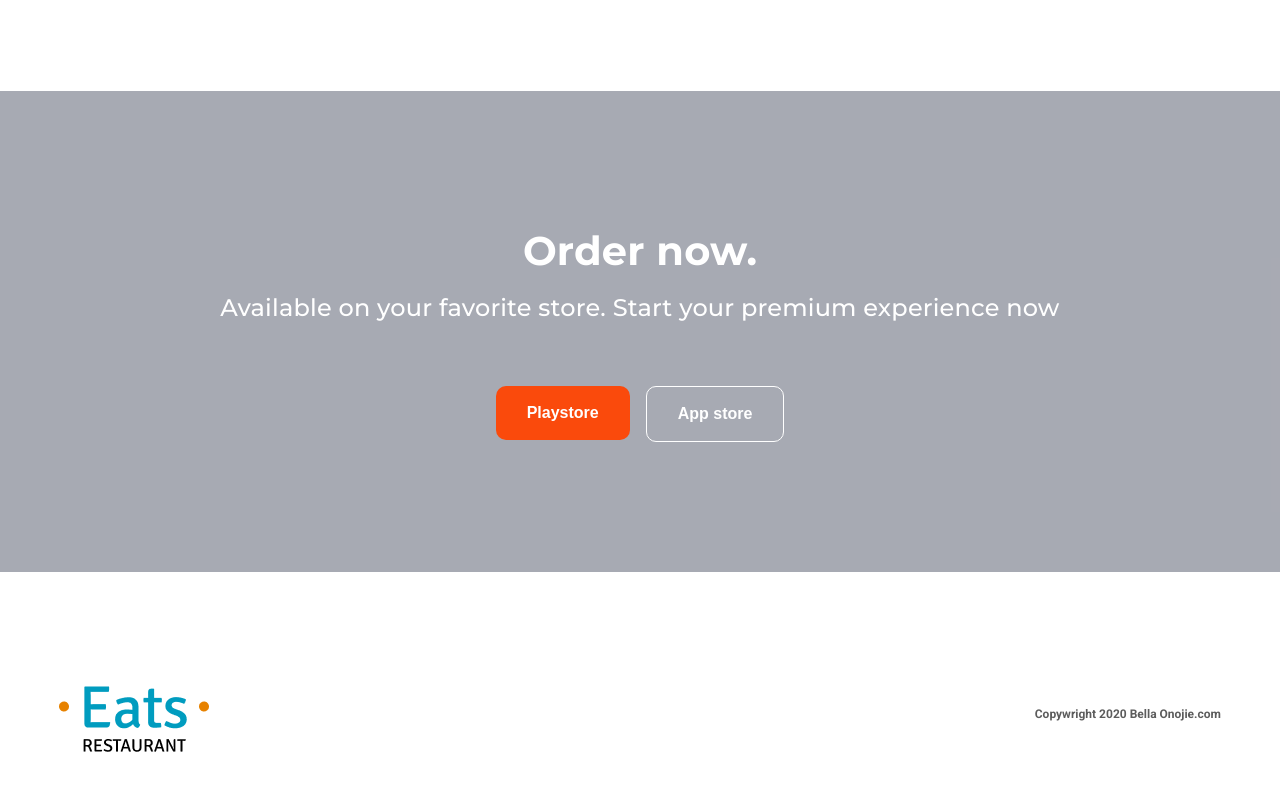
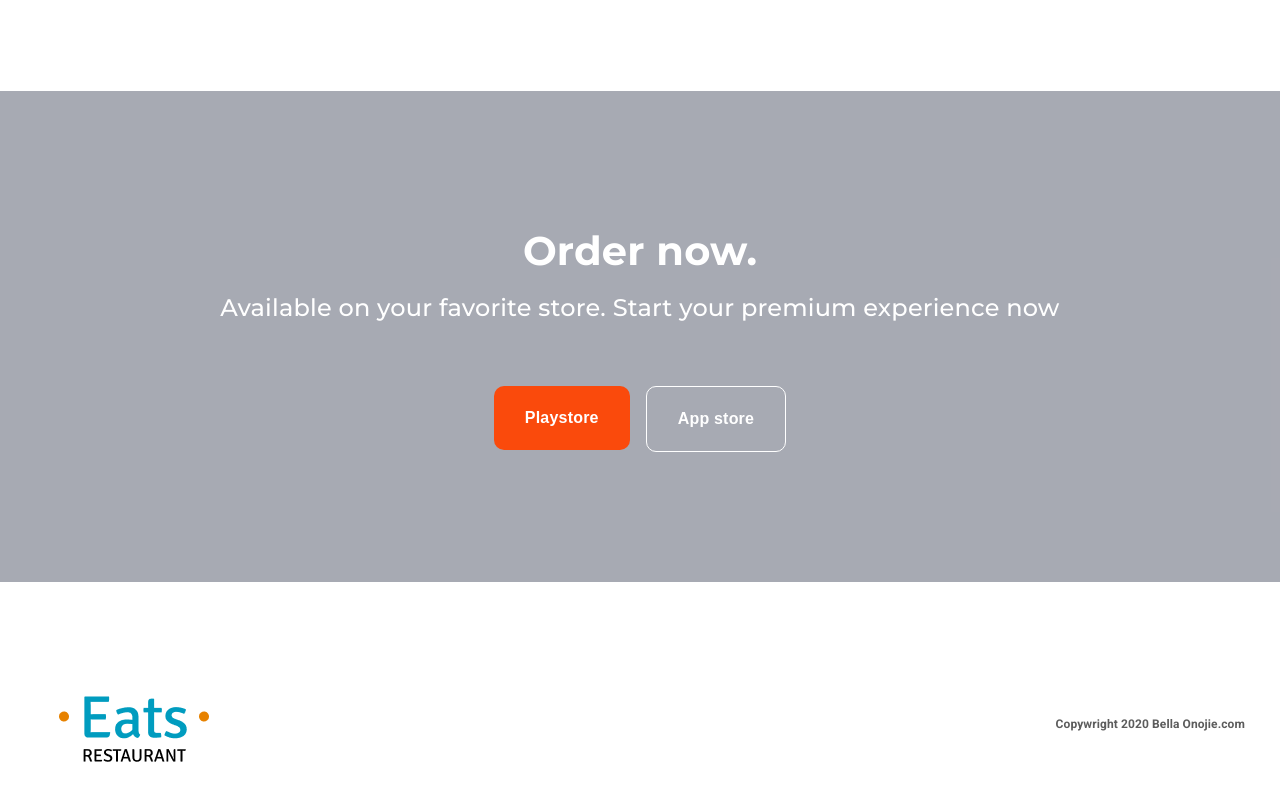
Before and after one commit to HlibSamodin/Eats-Project, a plain HTML site: page index.html in a window 1280 px wide. Shown: the part 2283-3083 px from the top of the page. Drawn offline with Linux system fonts and the light colour scheme; a web font is replaced by a local one.

Commit message:
changed sizes and  some colours

```diff
--- a/style.css
+++ b/style.css
@@ -201,7 +201,8 @@ body {
     line-height: 57px;
     font-weight: 700;
     letter-spacing: 0.2px;
-    padding: 131px 0 10px;
+    padding-top: 131px;
+    padding-bottom: 10px;
 }
 
 .shop-description {
@@ -224,16 +225,22 @@ body {
     background-color: var(--hover-color);
     color: var(--hero-title-color);
     font-size: 16px;
+    line-height: 28px;
     font-weight: 700;
+    letter-spacing: 0.2px;
     border-width: 0;
     border-radius: 10px;
-    padding: 18px 31px;
+    padding-top: 18px;
+    padding-bottom: 18px;
+    padding-left: 31px;
+    padding-right: 31px;
 }
-
 .shop-second-button {
     color: var(--hero-title-color);
     font-size: 16px;
+    line-height: 28px;
     font-weight: 700;
+    letter-spacing: 0.2px;
     background-color: transparent;
     border-width: 1px;
     border-color: var(--hero-title-color);
@@ -247,7 +254,10 @@ body {
 
 .footer-container {
     display: flex;
-    padding: 114px 24px 58px;
+    background-color: var(--hero-title-color);
+    padding-left: 24px;
+    padding-top: 114px;
+    padding-bottom: 58px;
     justify-content: space-between;
 }
 
@@ -256,6 +266,8 @@ body {
     font-family: var(--third-font);
     font-size: 12px;
     line-height: 18px;
+    letter-spacing: 0.1px;
     font-weight: 700;
-    padding: 19px 0 29px;
+    padding-top: 19px;
+    padding-bottom: 29px;
 }
```
